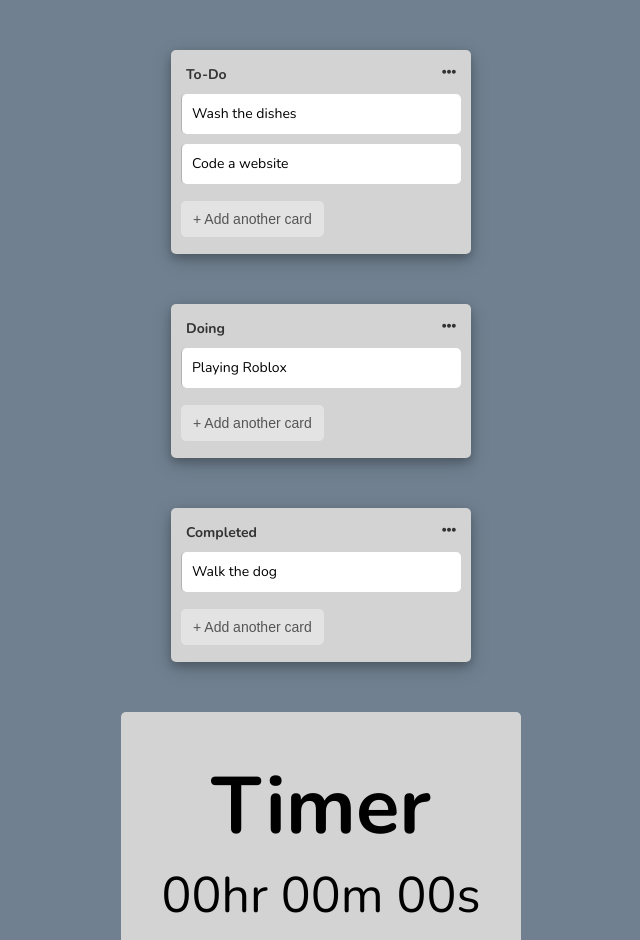
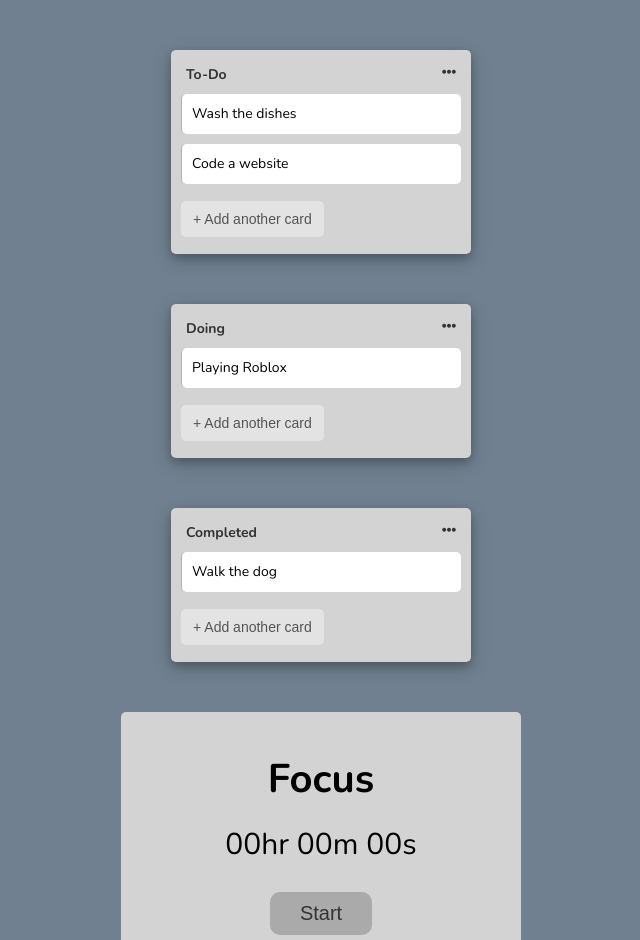
Before and after one commit to wwwLulu/Tracker-App, a Vue app: page / in a window 1280 px wide. Shown: the top 940 px of the page, without its empty margins (319-959 px from the left). Built offline with nearby package versions, Linux system fonts and the light colour scheme.

Commit message:
Changed title of Timer and start btn styling

```diff
--- a/src/components/Timer.vue
+++ b/src/components/Timer.vue
@@ -1,6 +1,6 @@
 <template>
     <div class="timer">
-        <h1 class="timer__title">Timer</h1>
+        <h1 class="timer__title">Focus</h1>
         <!-- <timer-input v-on:changeHandler="inputHandler" /> -->
         <timer-display class="timer__display" :timeAccrued="timeAccrued" />
         <timer-start-button
@@ -102,10 +102,10 @@ export default {
     background-color: lightgrey;
     border-radius: 0.5rem;
     &__title {
-        font-size: 8rem;
+        font-size: 4rem;
     }
     &__display {
-        font-size: 5rem;
+        font-size: 3rem;
     }
     &__start-btn {
         margin-top: 1rem;
--- a/src/components/TimerStartButton.vue
+++ b/src/components/TimerStartButton.vue
@@ -26,10 +26,11 @@ export default {
 
 <style lang="scss" scoped>
 .btn {
-    font-size: 3.5rem;
+    font-size: 2rem;
     color: var(--color-black);
-    padding: 1.5rem 3rem;
+    padding: 1rem 3rem;
     border-radius: 1rem;
+    background-color: #aaa;
 }
 
 /* Everything below is for the Flipper */
```
